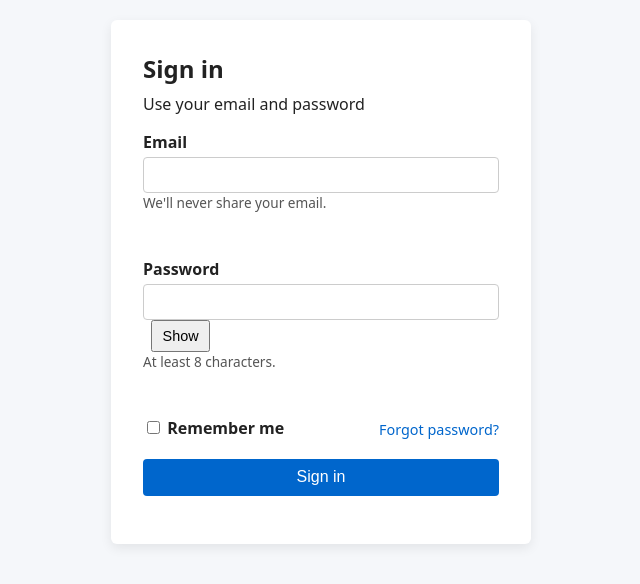
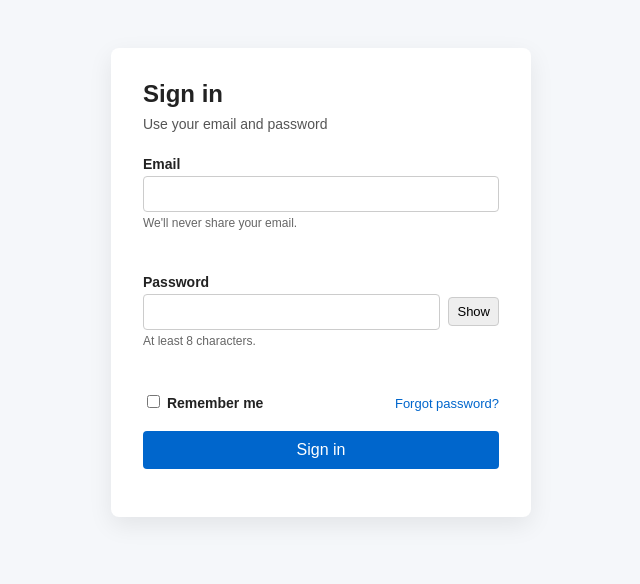
Before and after one commit to Winter-2026-CSD-425-Group-2/Login, a plain HTML site: page index.html in a window 1280 px wide. Shown: the part 118-702 px from the top of the page, without its empty margins (319-959 px from the left). Drawn offline with Linux system fonts and the light colour scheme.

Commit message:
Design Revamped

```diff
--- a/styles.css
+++ b/styles.css
@@ -4,47 +4,56 @@
 
 body {
   margin: 0;
-  font-family: system-ui, -apple-system, BlinkMacSystemFont, sans-serif;
+  font-family: Arial, Helvetica, sans-serif;
   background-color: #f5f7fa;
   color: #222;
 }
+
 main {
   min-height: 100vh;
   display: flex;
   align-items: center;
   justify-content: center;
 }
+
 section {
   background-color: #ffffff;
-  padding: 2rem;
+  padding: 32px;
   width: 100%;
   max-width: 420px;
-  border-radius: 6px;
-  box-shadow: 0 4px 12px rgba(0, 0, 0, 0.08);
+  border-radius: 8px;
+  box-shadow: 0px 8px 24px rgba(0, 0, 0, 0.08);
 }
+
 h1 {
   margin-top: 0;
-  margin-bottom: 0.5rem;
+  margin-bottom: 8px;
+  font-size: 24px;
 }
 
-p {
+section > p {
   margin-top: 0;
-  margin-bottom: 1rem;
+  margin-bottom: 24px;
+  font-size: 14px;
+  color: #555;
 }
+
 form > div {
-  margin-bottom: 1rem;
+  margin-bottom: 16px;
 }
 
 label {
   display: block;
-  font-weight: 600;
-  margin-bottom: 0.25rem;
+  font-weight: bold;
+  margin-bottom: 4px;
+  font-size: 14px;
 }
+
 input[type="email"],
 input[type="password"] {
   width: 100%;
-  padding: 0.5rem;
-  font-size: 1rem;
+  padding: 8px;
+  font-size: 16px;
   border: 1px solid #ccc;
   border-radius: 4px;
 }
@@ -53,24 +62,41 @@ input:focus {
   outline: none;
   border-color: #0066cc;
 }
+
+/* Password input + show button */
+form > div:nth-child(2) > div {
+  display: flex;
+  align-items: center;
+}
+
 #toggle-password {
-  margin-left: 0.5rem;
-  padding: 0.4rem 0.6rem;
-  font-size: 0.9rem;
+  margin-left: 8px;
+  padding: 6px 8px;
+  font-size: 13px;
+  background-color: #eeeeee;
+  border: 1px solid #ccc;
+  border-radius: 4px;
   cursor: pointer;
 }
+
+#toggle-password:hover {
+  background-color: #dddddd;
+}
+
 #email-help,
 #password-help {
-  font-size: 0.85rem;
-  color: #555;
+  font-size: 12px;
+  color: #666;
+  margin-top: 4px;
 }
 
 #email-error,
 #password-error {
-  font-size: 0.85rem;
+  font-size: 12px;
   color: #c00000;
-  min-height: 1em;
+  min-height: 16px;
 }
+
 form > div:nth-child(3) {
   display: flex;
   align-items: center;
@@ -78,7 +104,7 @@ form > div:nth-child(3) {
 }
 
 a {
-  font-size: 0.9rem;
+  font-size: 13px;
   color: #0066cc;
   text-decoration: none;
 }
@@ -86,23 +112,28 @@ a {
 a:hover {
   text-decoration: underline;
 }
+
 button[type="submit"] {
   width: 100%;
-  padding: 0.6rem;
-  font-size: 1rem;
+  padding: 10px;
+  font-size: 16px;
   background-color: #0066cc;
-  color: #ffffff;
+  color: white;
   border: none;
   border-radius: 4px;
   cursor: pointer;
 }
 
+button[type="submit"]:hover {
+  background-color: #0052a3;
+}
+
 button[type="submit"]:disabled {
-  background-color: #999;
+  background-color: #999999;
   cursor: not-allowed;
 }
 
 #form-message {
-  font-size: 0.9rem;
-  margin-top: 0.5rem;
+  font-size: 13px;
+  margin-top: 12px;
 }
```
